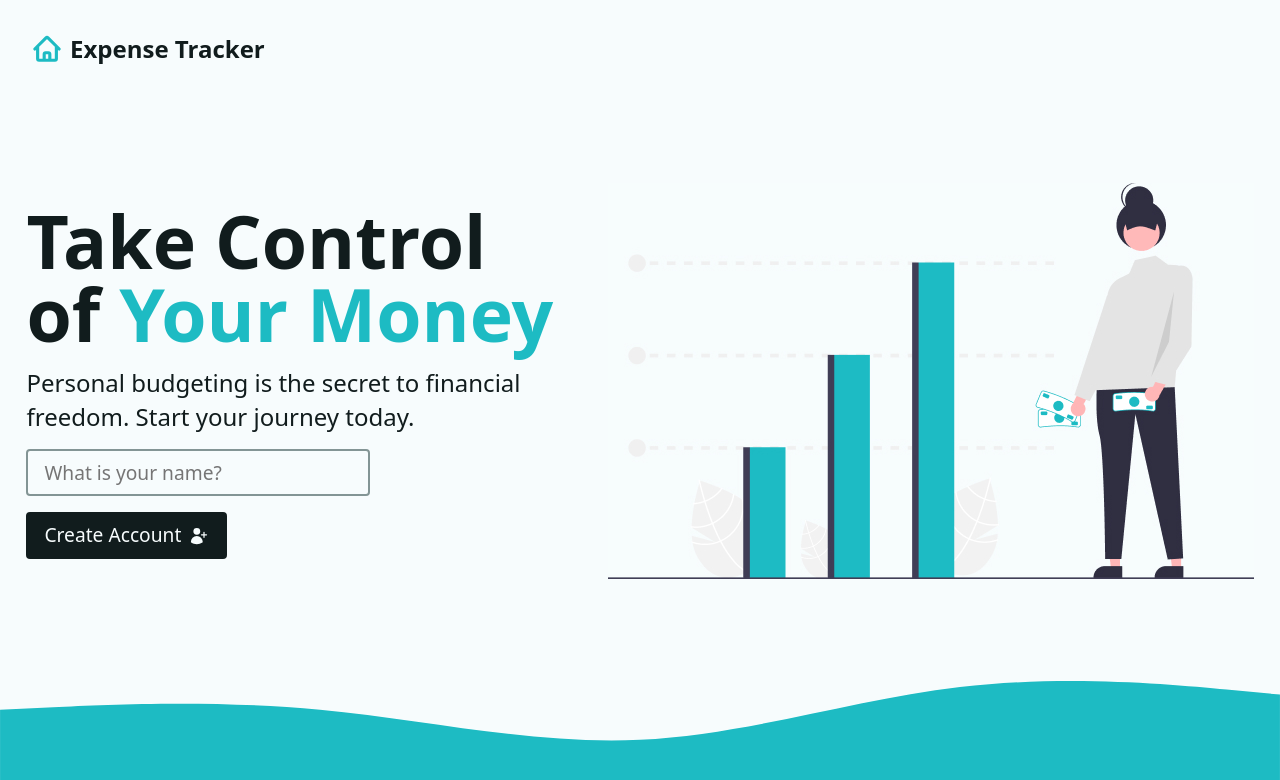
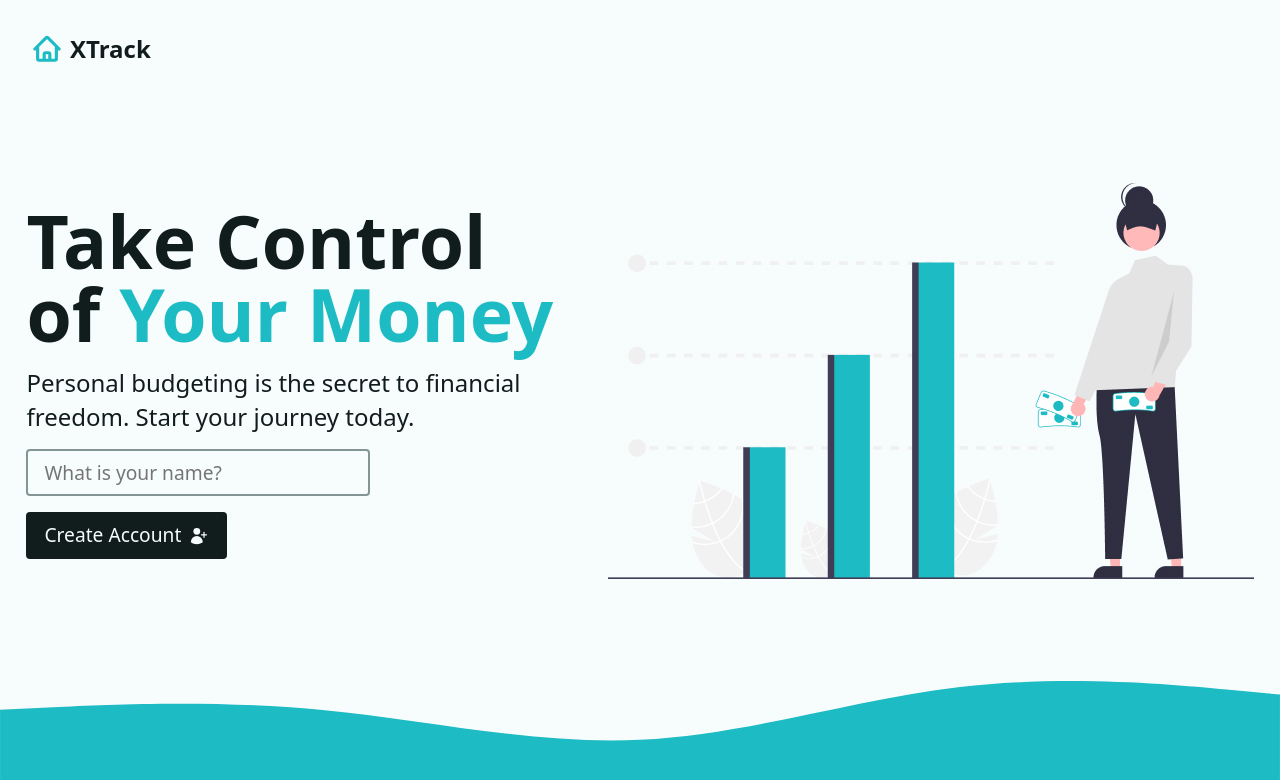
Before and after one commit to AryanPatankar27/X-Track, a React (Vite) app: page / in a window 1280 px wide. Shown: the top 780 px of the page. Built offline with nearby package versions, Linux system fonts and the light colour scheme.

Commit message:
Update Nav.jsx

```diff
--- a/src/components/Nav.jsx
+++ b/src/components/Nav.jsx
@@ -15,7 +15,7 @@ const Nav = ({userName}) => {
         to="/"
         aria-label='Go to home'>
         <img src={logomark} alt="" height={30} />
-        <span>Expense Tracker</span>
+        <span>XTrack</span>
         </NavLink>
         {
             userName && (
```
